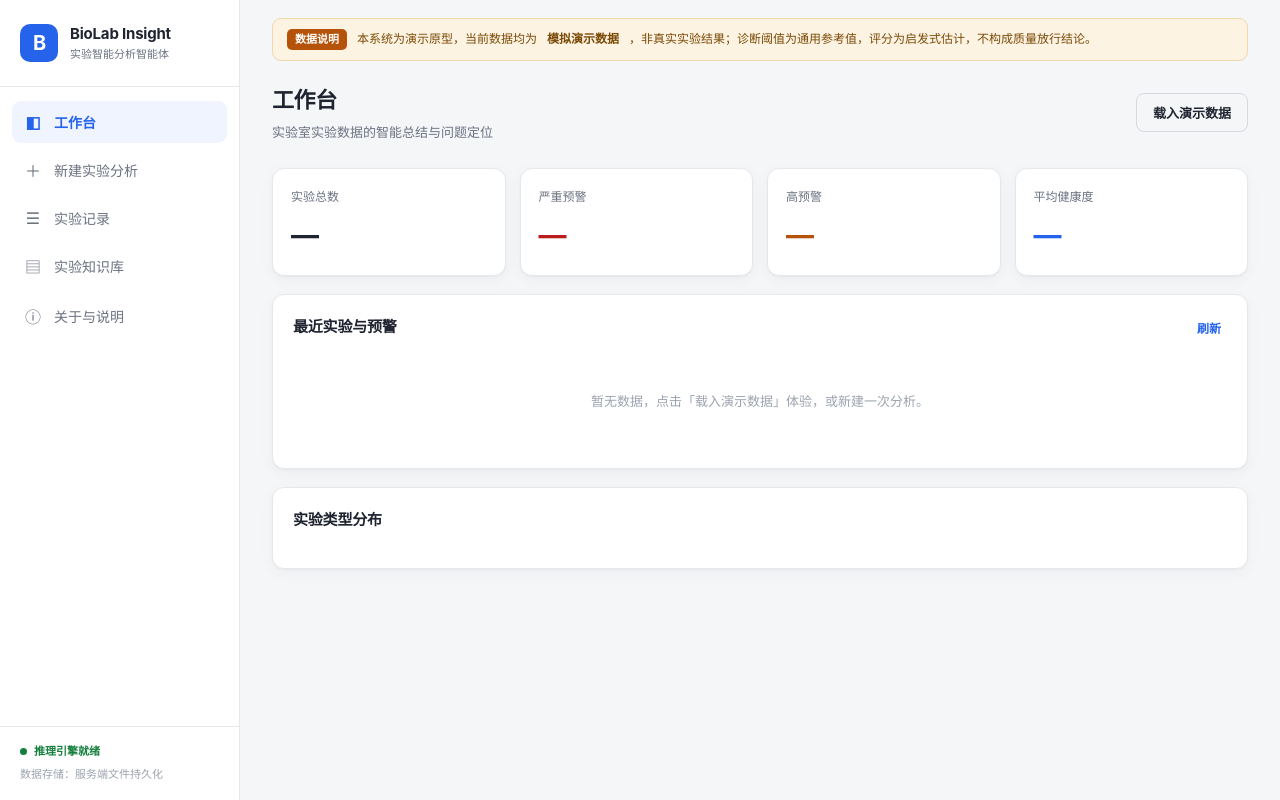
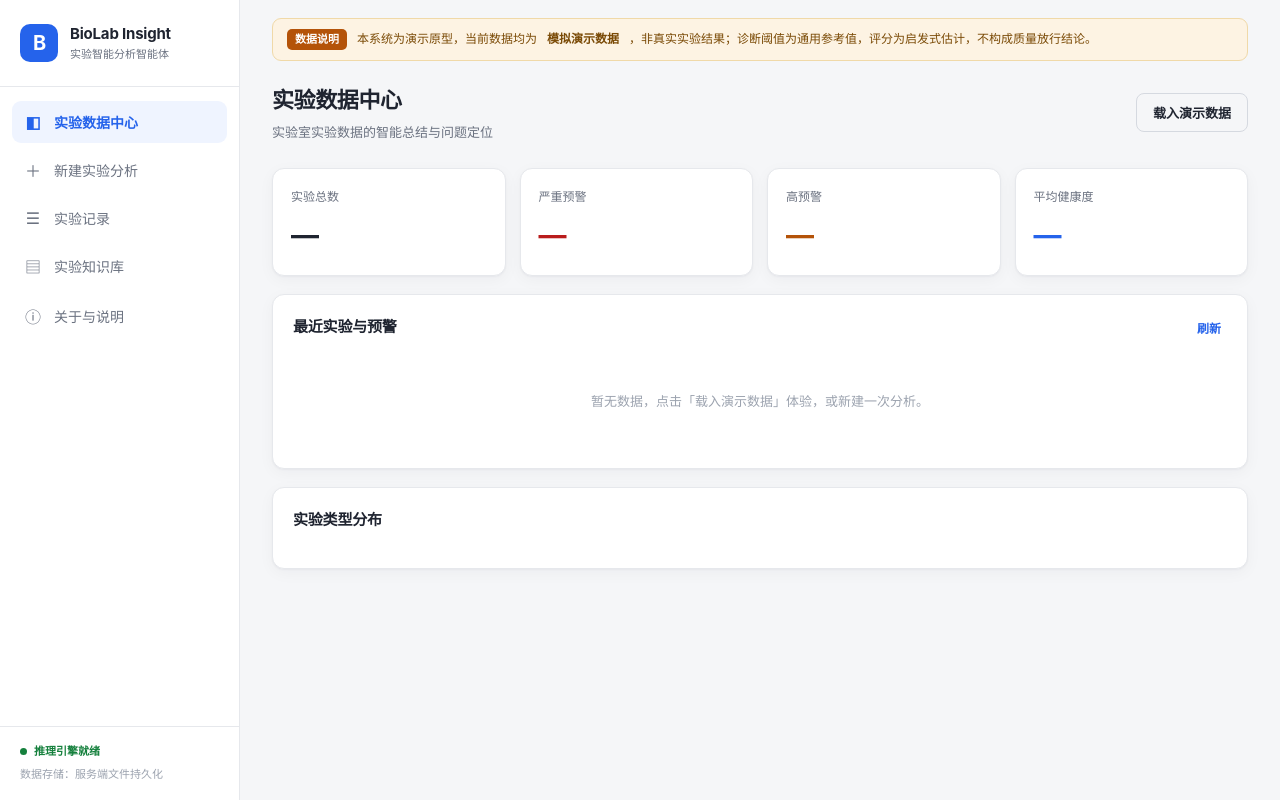
Before and after one commit to xinghai66666/biolab-insight, a website: page public/index.html in a window 1280 px wide. Drawn offline with Linux system fonts and the light colour scheme; no server answers.

Commit message:
Rename: 工作台更名为实验数据中心

```diff
--- a/public/app.js
+++ b/public/app.js
@@ -27,7 +27,7 @@ function switchView(view) {
   $$('.view').forEach(v => v.classList.remove('active'));
   $('#view-' + view).classList.add('active');
   const titles = {
-    dashboard: ['工作台', '实验室实验数据的智能总结与问题定位'],
+    dashboard: ['实验数据中心', '实验室实验数据的智能总结与问题定位'],
     new: ['新建实验分析', '录入实验数据，获取结构化总结与问题诊断'],
     records: ['实验记录', '全部历史实验与分析结果'],
     protocol: ['实验知识库', '标准操作步骤 · 作用说明 · 易错点提示'],
--- a/public/index.html
+++ b/public/index.html
@@ -17,7 +17,7 @@
       </div>
     </div>
     <nav class="nav">
-      <button class="nav-item active" data-view="dashboard"><span class="nav-ico">◧</span>工作台</button>
+      <button class="nav-item active" data-view="dashboard"><span class="nav-ico">◧</span>实验数据中心</button>
       <button class="nav-item" data-view="new"><span class="nav-ico">＋</span>新建实验分析</button>
       <button class="nav-item" data-view="records"><span class="nav-ico">☰</span>实验记录</button>
       <button class="nav-item" data-view="protocol"><span class="nav-ico">▤</span>实验知识库</button>
@@ -37,7 +37,7 @@
 
     <header class="topbar">
       <div>
-        <h1 id="viewTitle">工作台</h1>
+        <h1 id="viewTitle">实验数据中心</h1>
         <p id="viewSub">实验室实验数据的智能总结与问题定位</p>
       </div>
       <div class="topbar-actions">
@@ -45,7 +45,7 @@
       </div>
     </header>
 
-    <!-- 工作台 -->
+    <!-- 实验数据中心 -->
     <section class="view active" id="view-dashboard">
       <div class="stat-grid" id="statGrid">
         <div class="stat-card"><div class="stat-label">实验总数</div><div class="stat-value">—</div></div>
```
